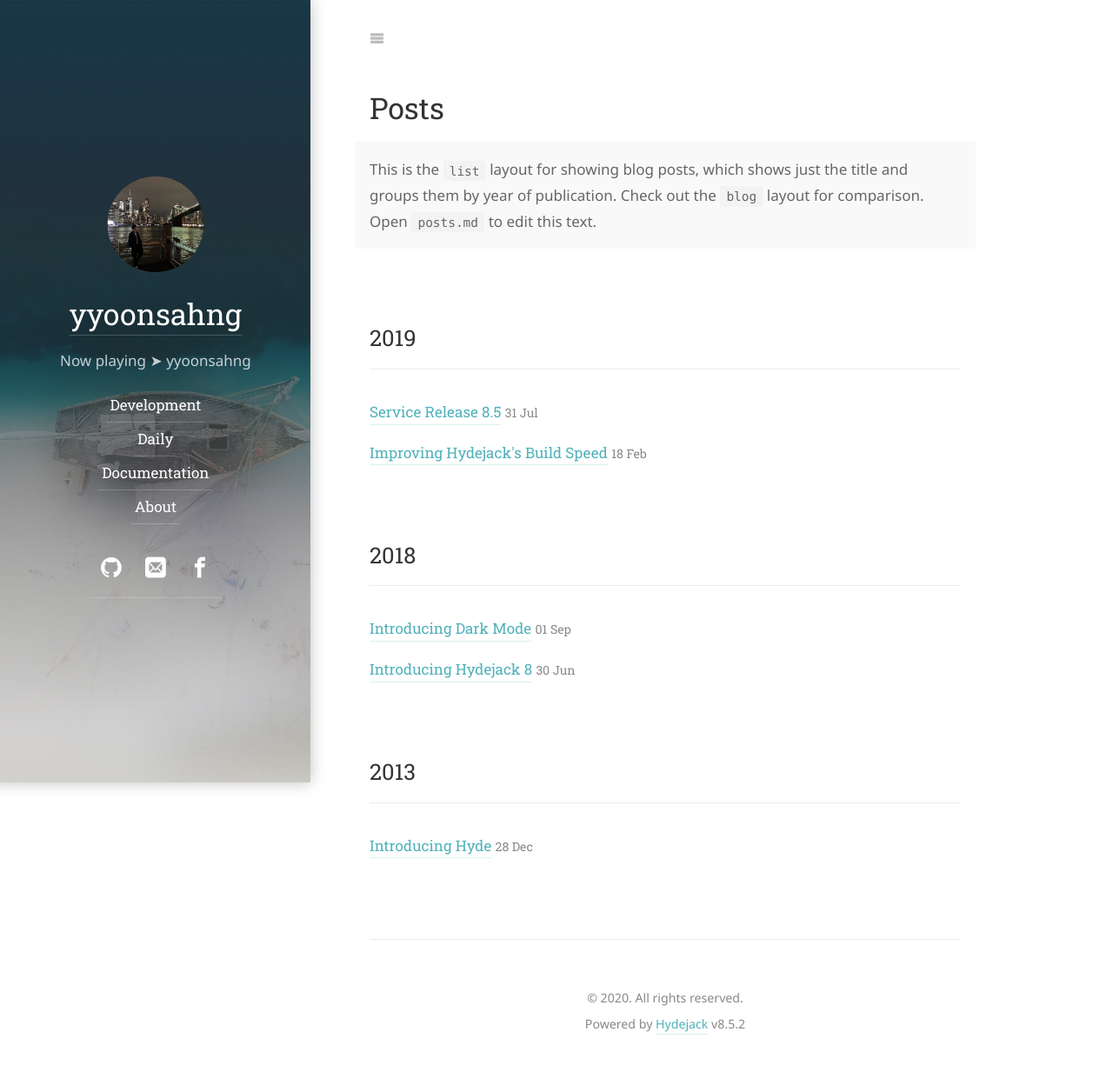
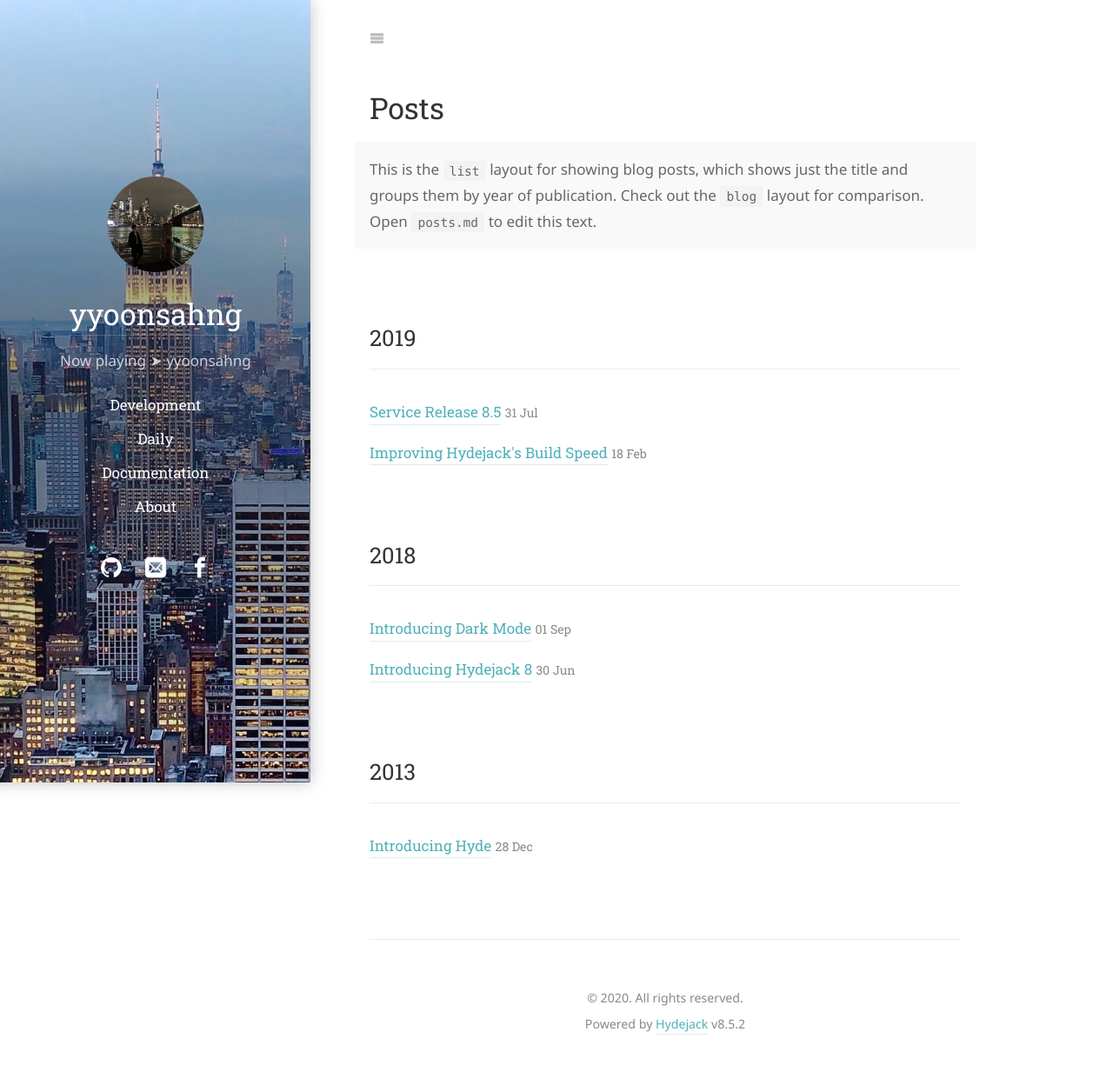
Before and after one commit to yyoonsahng/yyoonsahng.github.io, a Jekyll site: the page built from posts.md, in a window 1280 px wide. Shown: the whole page at 87% size. Built offline with Jekyll 4.4.1, drawn with Linux system fonts in a browser that asks for light colours; some web fonts are replaced.

Commit message:
background

```diff
--- a/_config.yml
+++ b/_config.yml
@@ -80,7 +80,7 @@ paginate_path:         /page-:num/
 # ========================================================================================
 
 # Sidebar image and theme color of the site.
-accent_image:          /assets/img/sidebar-bg.jpg
+accent_image:          /assets/img/Background.JPG
 accent_color:          rgb(79,177,186)
 
 # This is used for the `theme-color` meta tag,
```
Also changed, not shown: assets/img/Background.JPG (added), 5 other files.
